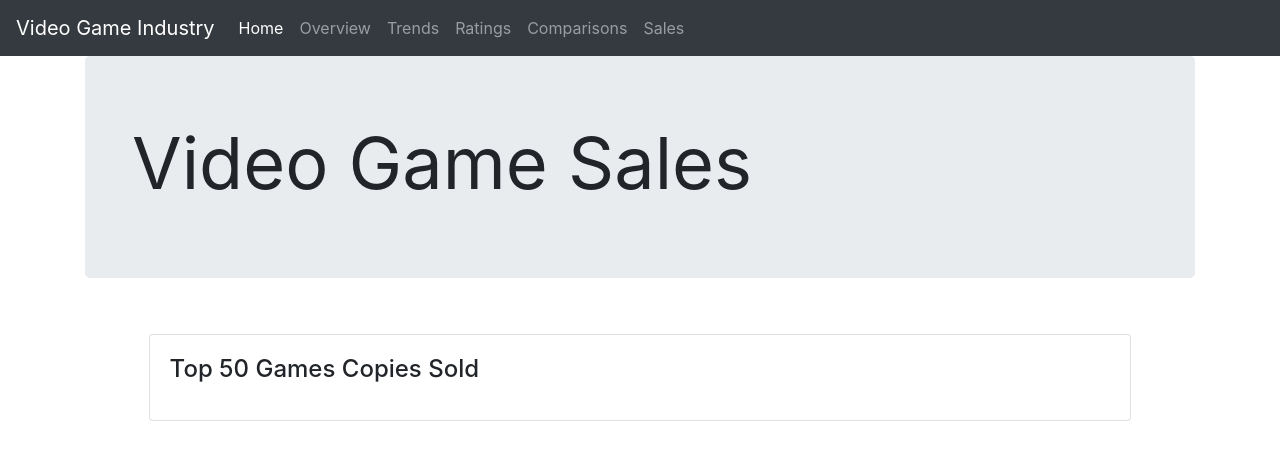
After one commit to bacanije/Project-3---Data-Visualization, a Flask app: template Flask/application/templates/sales.html in a window 1280 px wide. The commit adds this page. Shown: the top 460 px of the page. Run offline with Flask 3, Linux system fonts and the light colour scheme; the template is opened without the code that fills it, so the values that code supplies are empty; some libraries are stand-ins or nearby versions.

Commit message:
added first sales figure

```diff
--- a/Flask/application/templates/layout.html
+++ b/Flask/application/templates/layout.html
@@ -34,14 +34,17 @@
                   <a class="nav-link" href="{{ url_for('overview')}}">Overview</a>
                 </li>
                 <li class="nav-item">
-                  <a class="nav-link" href="#">Trends</a>
+                  <a class="nav-link" href="{{ url_for('trends')}}">Trends</a>
                 </li>
                 <li class="nav-item">
-                    <a class="nav-link" href="#">Ratings</a>
+                    <a class="nav-link" href="{{ url_for('ratings')}}">Ratings</a>
                 </li>
                 <li class="nav-item">
-                    <a class="nav-link" href="#">Comparisons</a>
+                    <a class="nav-link" href="{{ url_for('comparisons')}}">Comparisons</a>
                 </li>
+                <li class="nav-item">
+                  <a class="nav-link" href="{{ url_for('sales')}}">Sales</a>
+              </li>
               </ul>
             </div>
           </nav>
--- /dev/null
+++ b/Flask/application/templates/sales.html
@@ -0,0 +1,32 @@
+{% extends "layout.html" %}
+{% block content %}
+<html>
+
+    <div class="jumbotron">
+        <div class="container">
+            <h1 class="display-3" >
+                <strong>
+                Video Game Sales
+                </strong>
+            </h1>
+        </div>
+    </div>
+    <div class="row p-4">
+        <div class="card m-auto" style="width:90%;">
+            <div class="card-body">
+                <h4 class="card-title">Top 50 Games Copies Sold</h4>
+                <div id="chart1" class="chart"></div>
+                <p>
+                </p>
+            </div>
+        </div>
+    </div>
+
+        <!-- plotly CDN -->
+        <script src="https://cdn.plot.ly/plotly-latest.min.js"></script>
+        <script type="text/javascript">
+            var graph1 = {{sales1graphJSON|safe}};
+            Plotly.plot('chart1', graph1,{});
+        </script>
+    </html>
+    {% endblock %}
```
Also changed, not shown: Flask/application/routes.py (+60 -1 lines), Flask/application/templates/home.html (renamed from Flask/application/templates/index.html), 1 other file.
